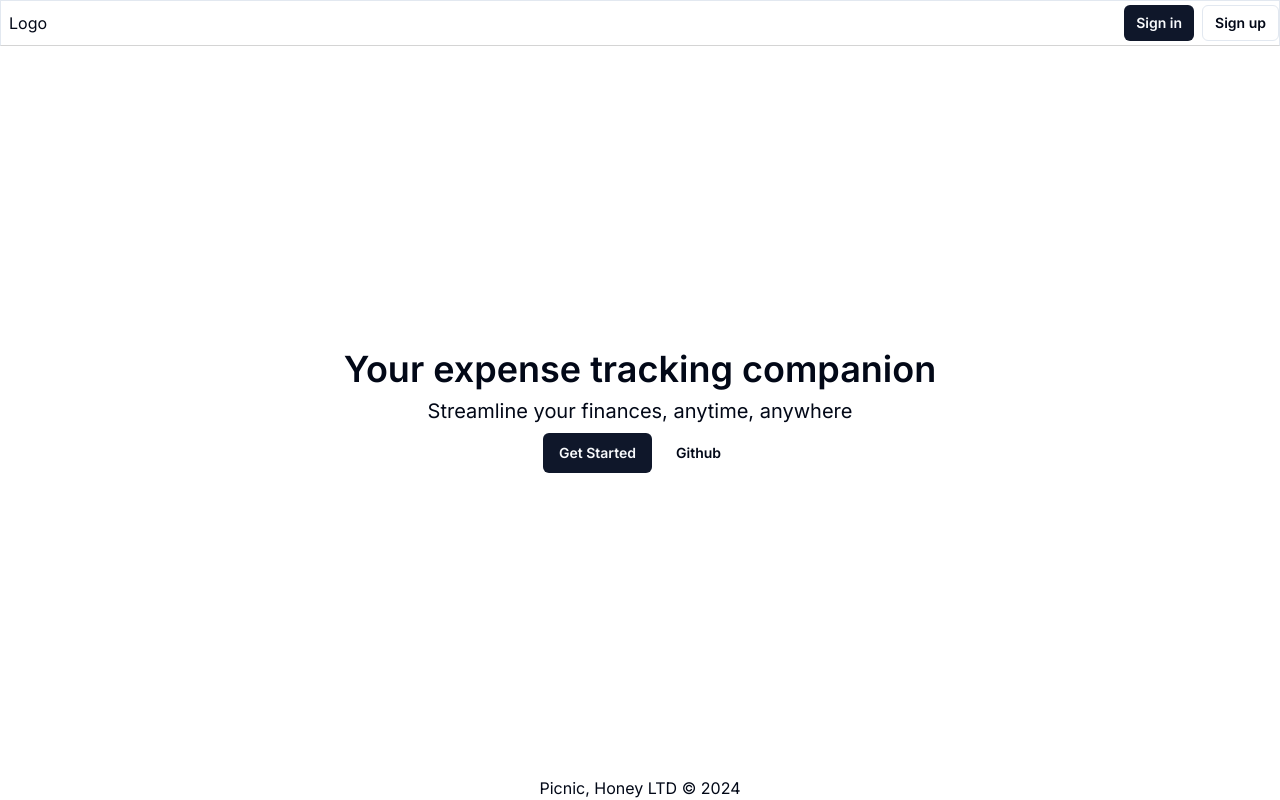
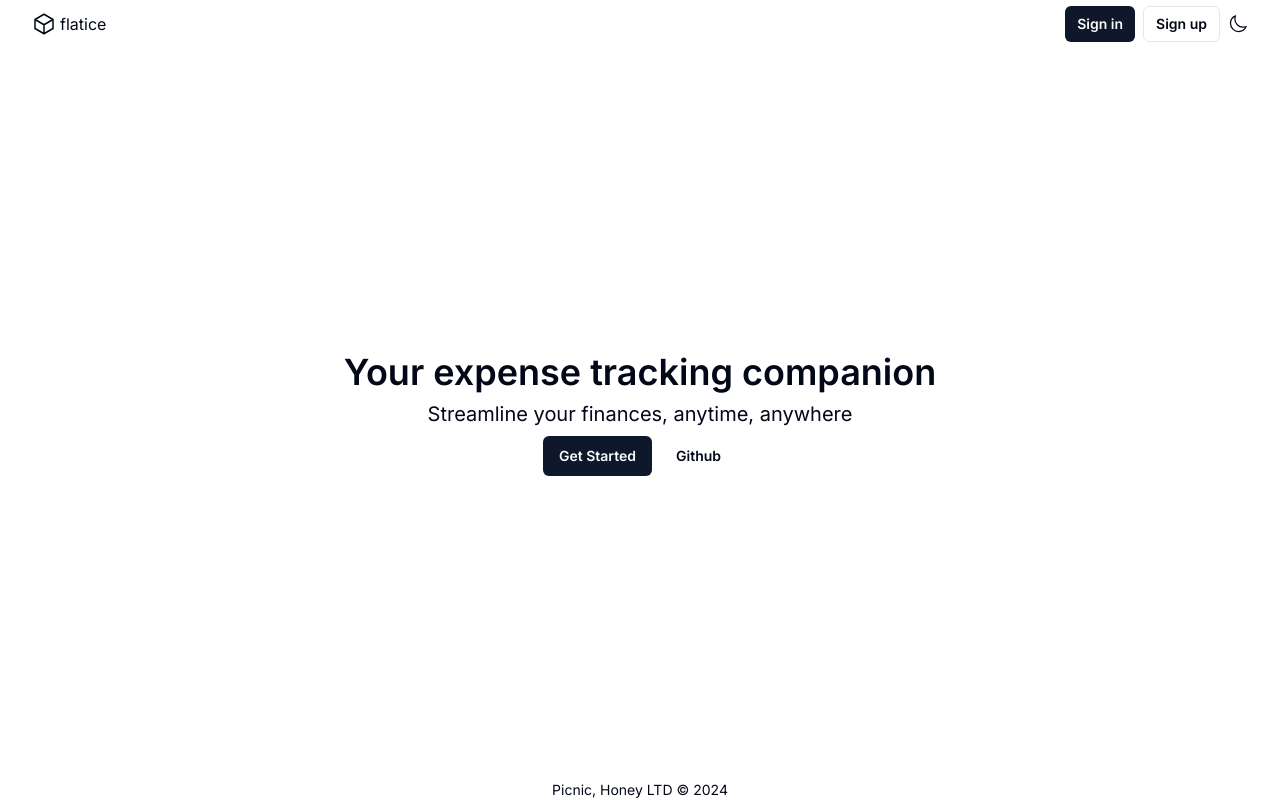
Before and after one commit to radromanov/flatice, a Next.js app: page / in a window 1280 px wide. Built offline with nearby package versions, Linux system fonts and the light colour scheme; no server answers.

Commit message:
Add theme switch button

```diff
--- a/app/page.tsx
+++ b/app/page.tsx
@@ -6,7 +6,7 @@ export default function Home() {
 
 const Landing = () => {
   return (
-    <div className="flex flex-col justify-center items-center w-full gap-2">
+    <div className="flex flex-col justify-center items-center w-full gap-2 container">
       <h1 className="text-4xl font-semibold">
         <span>Your expense tracking companion</span>
       </h1>
--- a/components/header/logo.tsx
+++ b/components/header/logo.tsx
@@ -1,10 +1,14 @@
 import Link from "next/link";
+import LogoIcon from "../icons/logo-icon";
 
 const Logo = () => {
   return (
-    <div className="flex items-center flex-shrink px-2">
-      <Link href={"/"}>Logo</Link>
-    </div>
+    <Link href={"/"} className="group flex items-center flex-shrink">
+      <div className="flex gap-1">
+        <LogoIcon />
+        <span>flatice</span>
+      </div>
+    </Link>
   );
 };
 
--- a/components/header/main-header.tsx
+++ b/components/header/main-header.tsx
@@ -3,7 +3,7 @@ import Navigation from "./main-nav";
 
 const Header = () => {
   return (
-    <header className="flex flex-shrink border border-b-neutral-300 py-1">
+    <header className="flex flex-shrink container h-12 py-2">
       <Logo />
 
       <div className="flex flex-grow" />
--- a/components/header/main-nav.tsx
+++ b/components/header/main-nav.tsx
@@ -3,6 +3,7 @@ import UserDropdown from "./user-dropdown";
 import Unauthorized from "./unauthorized";
 
 import { getKindeServerSession } from "@kinde-oss/kinde-auth-nextjs/server";
+import ThemeSwitch from "./theme-switch";
 
 const Navigation = async () => {
   const { getUser } = getKindeServerSession();
@@ -19,6 +20,8 @@ const Navigation = async () => {
         ) : (
           <Unauthorized />
         )}
+
+        <ThemeSwitch />
       </div>
     </nav>
   );
--- /dev/null
+++ b/components/header/theme-switch.tsx
@@ -0,0 +1,29 @@
+import {
+  DropdownMenu,
+  DropdownMenuContent,
+  DropdownMenuItem,
+  DropdownMenuTrigger,
+} from "../ui/dropdown-menu";
+import ThemeIcon from "../icons/theme-icon";
+
+const ThemeSwitch = () => {
+  return (
+    <DropdownMenu>
+      <DropdownMenuTrigger className="h-full">
+        <ThemeIcon mode="dark" />
+      </DropdownMenuTrigger>
+
+      <DropdownMenuContent>
+        <DropdownMenuItem>
+          <ThemeIcon mode="dark">Dark</ThemeIcon>
+        </DropdownMenuItem>
+
+        <DropdownMenuItem>
+          <ThemeIcon mode="light">Light</ThemeIcon>
+        </DropdownMenuItem>
+      </DropdownMenuContent>
+    </DropdownMenu>
+  );
+};
+
+export default ThemeSwitch;
--- /dev/null
+++ b/components/icons/logo-icon.tsx
@@ -0,0 +1,22 @@
+import React from "react";
+
+const LogoIcon = () => {
+  return (
+    <svg
+      xmlns="http://www.w3.org/2000/svg"
+      fill="none"
+      viewBox="0 0 24 24"
+      strokeWidth={1.5}
+      stroke="currentColor"
+      className="w-6 h-6 group-hover:fill-sky-300"
+    >
+      <path
+        strokeLinecap="round"
+        strokeLinejoin="round"
+        d="m21 7.5-9-5.25L3 7.5m18 0-9 5.25m9-5.25v9l-9 5.25M3 7.5l9 5.25M3 7.5v9l9 5.25m0-9v9"
+      />
+    </svg>
+  );
+};
+
+export default LogoIcon;
--- /dev/null
+++ b/components/icons/theme-icon.tsx
@@ -0,0 +1,55 @@
+import React from "react";
+
+const ThemeIcon = ({
+  mode,
+  children,
+}: {
+  mode: "light" | "dark";
+  children?: React.ReactNode;
+}) => {
+  return (
+    <div className="flex gap-2">
+      {mode === "dark" ? <DarkIcon /> : <LightIcon />}
+      {children}
+    </div>
+  );
+};
+
+const LightIcon = () => {
+  return (
+    <svg
+      xmlns="http://www.w3.org/2000/svg"
+      fill="none"
+      viewBox="0 0 24 24"
+      strokeWidth={1.5}
+      stroke="currentColor"
+      className="w-5 h-5"
+    >
+      <path
+        strokeLinecap="round"
+        strokeLinejoin="round"
+        d="M12 3v2.25m6.364.386-1.591 1.591M21 12h-2.25m-.386 6.364-1.591-1.591M12 18.75V21m-4.773-4.227-1.591 1.591M5.25 12H3m4.227-4.773L5.636 5.636M15.75 12a3.75 3.75 0 1 1-7.5 0 3.75 3.75 0 0 1 7.5 0Z"
+      />
+    </svg>
+  );
+};
+const DarkIcon = () => {
+  return (
+    <svg
+      xmlns="http://www.w3.org/2000/svg"
+      fill="none"
+      viewBox="0 0 24 24"
+      strokeWidth={1.5}
+      stroke="currentColor"
+      className="w-5 h-5"
+    >
+      <path
+        strokeLinecap="round"
+        strokeLinejoin="round"
+        d="M21.752 15.002A9.72 9.72 0 0 1 18 15.75c-5.385 0-9.75-4.365-9.75-9.75 0-1.33.266-2.597.748-3.752A9.753 9.753 0 0 0 3 11.25C3 16.635 7.365 21 12.75 21a9.753 9.753 0 0 0 9.002-5.998Z"
+      />
+    </svg>
+  );
+};
+
+export default ThemeIcon;
--- a/components/main-footer.tsx
+++ b/components/main-footer.tsx
@@ -4,8 +4,8 @@ const currentYear = new Date().getFullYear();
 
 const Footer = () => {
   return (
-    <footer className="flex flex-shrink justify-center">
-      <span>Picnic, Honey LTD &copy; {currentYear}</span>
+    <footer className="flex flex-shrink justify-center container">
+      <span className="text-sm">Picnic, Honey LTD &copy; {currentYear}</span>
     </footer>
   );
 };
--- a/styles/globals.css
+++ b/styles/globals.css
@@ -64,6 +64,14 @@
     --input: 217.2 32.6% 17.5%;
     --ring: 212.7 26.8% 83.9%;
   }
+
+  .container {
+    width: 100%;
+    margin-right: auto;
+    margin-left: auto;
+    padding-right: 2rem;
+    padding-left: 2rem;
+  }
 }
 
 @layer base {
```
Lines whose indentation alone changed are shown as unchanged.
